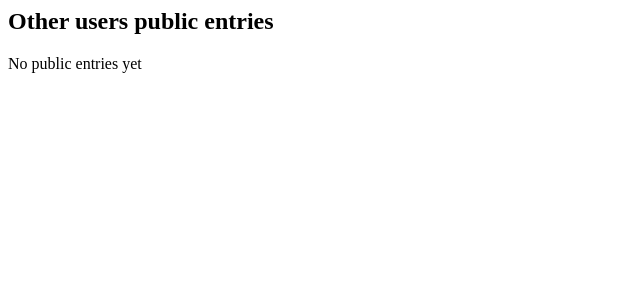
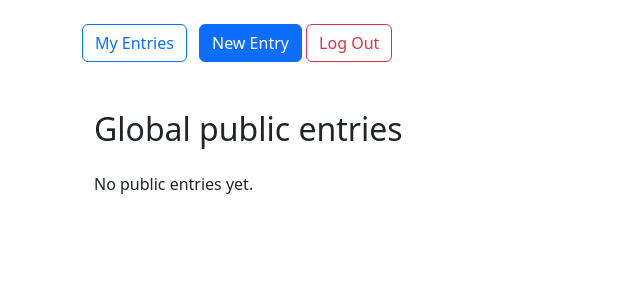
Before and after one commit to fattig-riddare-90/journeyman, a Django app: page /public/ in a window 1280 px wide. Shown: the top 300 px of the page, without its empty margins (0-640 px from the left). Run offline with Django 5.2, Linux system fonts and the light colour scheme; a user stored in the database is signed in; tables that the repository leaves empty hold one stand-in row (values such as "Sample post").

Commit message:
Add base html to public_entries html

```diff
--- a/journal/templates/journal/public_entries.html
+++ b/journal/templates/journal/public_entries.html
@@ -1,9 +1,20 @@
-<h2>Other users public entries</h2>
-{% for entry in entries %}
-    <div>
-        <strong>{{ entry.date}}</strong> {{ entry.user.username }}<br>
-        <p>{{ entry.content|linebreaks }}</p>
-    </div>
-{% empty %}
-    <p>No public entries yet</P>
-{% endfor %}
+{% extends 'journeyman/base.html' %}
+
+{% block content %}
+<div class="container mt-5">
+    <h2 class="mb-4">Global public entries</h2>
+
+    {% for entry in entries %}
+        <div class="card mb-3 shadow-sm">
+            <div class="card-header">
+                <strong>{{ entry.date }}</strong> by <em>{{ entry.user.username }}</em>
+            </div>
+            <div class="card-body">
+                <p class="card-text">{{ entry.content|linebreaks }}</p>
+            </div>
+        </div>
+    {% empty %}
+        <p>No public entries yet.</p>
+    {% endfor %}
+</div>
+{% endblock %}
```
